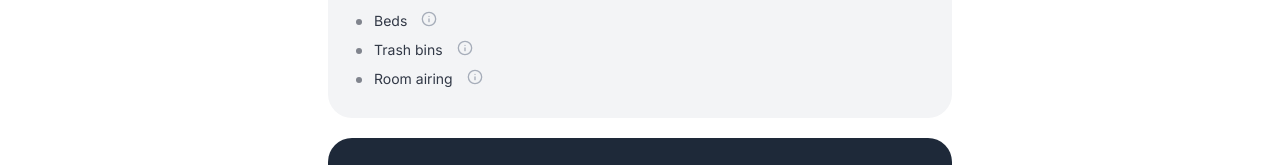
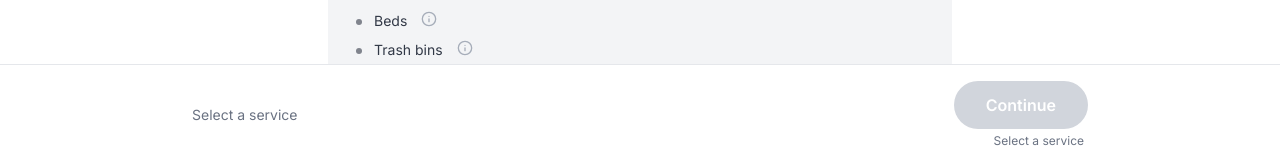
Before and after one commit to 3S-Clean/3s-clean-app, a Next.js app: page /booking in a window 1280 px wide. Shown: the part 635-800 px from the top of the page. Built offline with nearby package versions, Linux system fonts and the light colour scheme; no server answers.

Commit message:
feat: new 6 page

```diff
--- /dev/null
+++ b/components/booking/BookingFooter.tsx
@@ -0,0 +1,162 @@
+"use client";
+
+import { useMemo } from "react";
+import { useBookingStore } from "@/lib/booking/store";
+import { useBookingNavigation } from "@/lib/booking/useBookingNavigation";
+import { SERVICES, FINAL_PRICES, EXTRAS, getEstimatedHours } from "@/lib/booking/config";
+import { AnimatePresence, motion } from "framer-motion";
+
+interface Props {
+    onSubmit?: () => void;
+    isSubmitting?: boolean;
+}
+
+export default function BookingFooter({ onSubmit, isSubmitting }: Props) {
+    const { step, canContinue, next, back } = useBookingNavigation();
+    const { selectedService, apartmentSize, peopleCount, hasPets, extras } = useBookingStore();
+
+    const serviceId = selectedService ?? "";
+    const sizeId = apartmentSize ?? "";
+    const peopleId = peopleCount ?? "";
+
+    const total = useMemo(() => {
+        if (!serviceId || !sizeId || !peopleId) return 0;
+
+        const base =
+            FINAL_PRICES[sizeId]?.[serviceId]?.[peopleId]?.[hasPets ? "pet" : "noPet"] ?? 0;
+
+        const ext = Object.entries(extras || {}).reduce((s, [id, q]) => {
+            const e = EXTRAS.find((x) => x.id === id);
+            return s + (e ? e.price * (Number(q) || 0) : 0);
+        }, 0);
+
+        return base + ext;
+    }, [serviceId, sizeId, peopleId, hasPets, extras]);
+
+    const time = useMemo(() => {
+        if (!serviceId || !sizeId) return "";
+
+        let h = getEstimatedHours(serviceId, sizeId);
+
+        Object.entries(extras || {}).forEach(([id, qRaw]) => {
+            const q = Number(qRaw) || 0;
+            const e = EXTRAS.find((x) => x.id === id);
+            if (e && q > 0) h += e.hours * q;
+        });
+
+        const wh = Math.floor(h);
+        const m = Math.round((h - wh) * 60);
+
+        if (m === 0) return `${wh}h`;
+        if (wh === 0) return `${m}min`;
+        return `${wh}h ${m}min`;
+    }, [serviceId, sizeId, extras]);
+
+    const service = SERVICES.find((s) => s.id === selectedService);
+    const showPrice = Boolean(serviceId && sizeId && peopleId);
+    const isFinalStep = step === 4;
+
+    // ✅ Текст по текущему шагу (а не "глобально чего не хватает")
+    const leftTitle = (() => {
+        if (showPrice) return `€ ${total.toFixed(2)}`;
+        if (step === 0 && service) return `From € ${service.startingPrice}`;
+        if (step === 2 && service) return `From € ${service.startingPrice}`;
+        return "";
+    })();
+
+    const leftSubtitle = (() => {
+        if (showPrice) return `inc.VAT • ~${time}`;
+
+        switch (step) {
+            case 0:
+                // service selection: если сервис выбран — ведём на PLZ, не на apartment
+                return selectedService ? "Continue to availability (PLZ)" : "Select a service";
+            case 1:
+                return "Enter your PLZ";
+            case 2:
+                // apartment step: реально просим размер/людей
+                if (!apartmentSize) return "Select apartment size";
+                if (!peopleCount) return "Select people living there";
+                return "Apartment details";
+            case 3:
+                return "Extras";
+            case 4:
+                return "Contact & schedule";
+            default:
+                return "Continue";
+        }
+    })();
+
+    // ✅ Hint под кнопкой (только когда disabled)
+    const buttonHintText = isFinalStep ? "Complete required fields" : leftSubtitle;
+
+    return (
+        <div
+            className="fixed bottom-0 left-0 right-0 z-40 border-t border-gray-200 bg-white"
+            style={{ paddingBottom: "calc(16px + env(safe-area-inset-bottom))" }}
+        >
+            <div className="px-4 md:px-6 pt-4">
+                <div className="max-w-4xl mx-auto flex items-center justify-between gap-4">
+                    {/* LEFT */}
+                    <div className="flex flex-col min-w-0">
+                        {leftTitle ? (
+                            <>
+                                <div className="text-2xl font-bold whitespace-nowrap">{leftTitle}</div>
+                                <div className="text-sm text-gray-500 whitespace-nowrap">{leftSubtitle}</div>
+                            </>
+                        ) : (
+                            <div className="text-sm text-gray-500">{leftSubtitle}</div>
+                        )}
+                    </div>
+
+                    {/* RIGHT */}
+                    <div className="flex flex-col items-end gap-1 shrink-0">
+                        <div className="flex gap-2 md:gap-3 shrink-0">
+                            {step > 0 && (
+                                <button
+                                    onClick={back}
+                                    className="px-5 md:px-8 py-3 border border-gray-300 text-gray-700 font-medium rounded-full hover:bg-gray-50 transition-all"
+                                >
+                                    Back
+                                </button>
+                            )}
+
+                            {isFinalStep ? (
+                                <button
+                                    onClick={() => onSubmit?.()}
+                                    disabled={!canContinue || isSubmitting}
+                                    className="px-5 md:px-8 py-3 bg-gray-900 text-white font-semibold rounded-full disabled:bg-gray-300 disabled:cursor-not-allowed hover:bg-gray-800 transition-all"
+                                >
+                                    {isSubmitting ? "Booking..." : "Book now"}
+                                </button>
+                            ) : (
+                                <button
+                                    onClick={next}
+                                    disabled={!canContinue}
+                                    className="px-5 md:px-8 py-3 bg-gray-900 text-white font-semibold rounded-full disabled:bg-gray-300 disabled:cursor-not-allowed hover:bg-gray-800 transition-all"
+                                >
+                                    Continue
+                                </button>
+                            )}
+                        </div>
+
+                        <AnimatePresence initial={false}>
+                            {!canContinue && !isSubmitting && (
+                                <motion.div
+                                    key="footer-hint"
+                                    initial={{ opacity: 0, y: -2 }}
+                                    animate={{ opacity: 1, y: 0 }}
+                                    exit={{ opacity: 0, y: -2 }}
+                                    transition={{ duration: 0.18 }}
+                                    className="text-xs text-gray-500 pr-1"
+                                >
+                                    {buttonHintText}
+                                </motion.div>
+                            )}
+                        </AnimatePresence>
+                    </div>
+                </div>
+            </div>
+        </div>
+    );
+}
```
